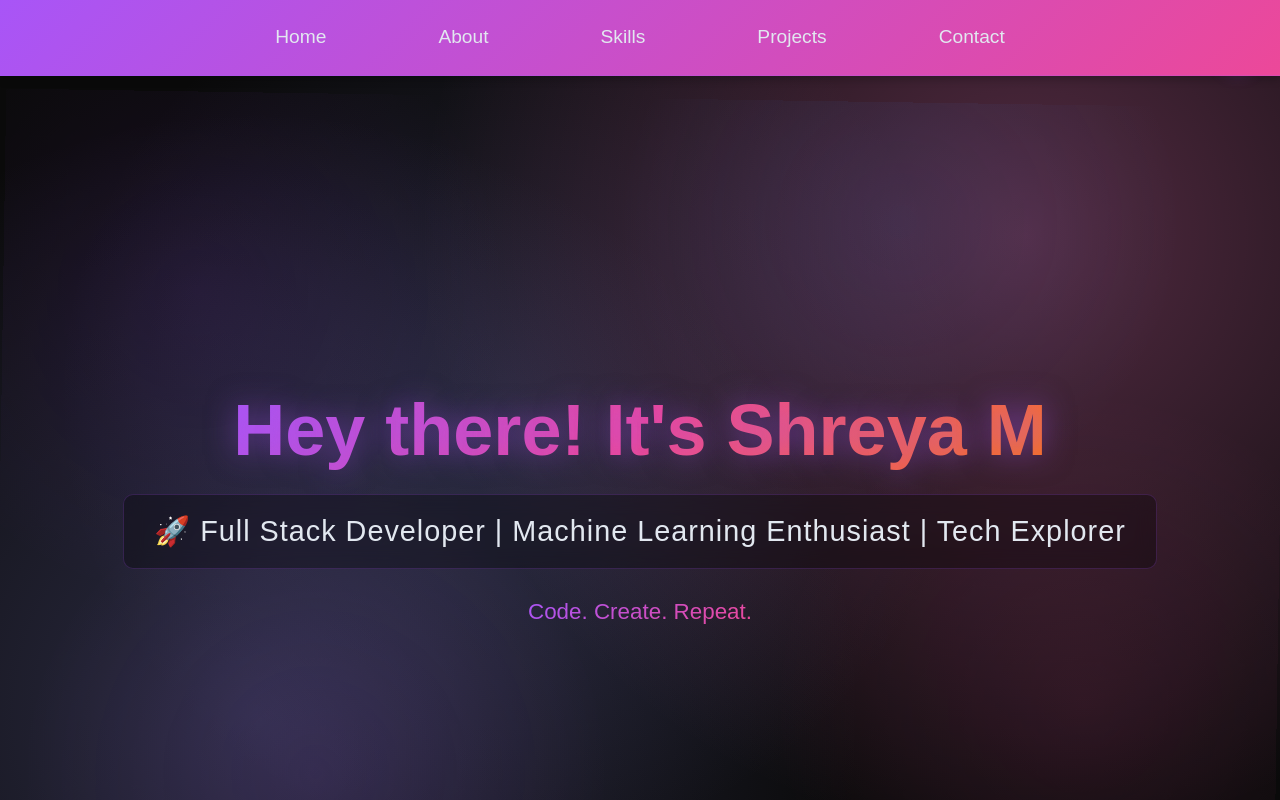
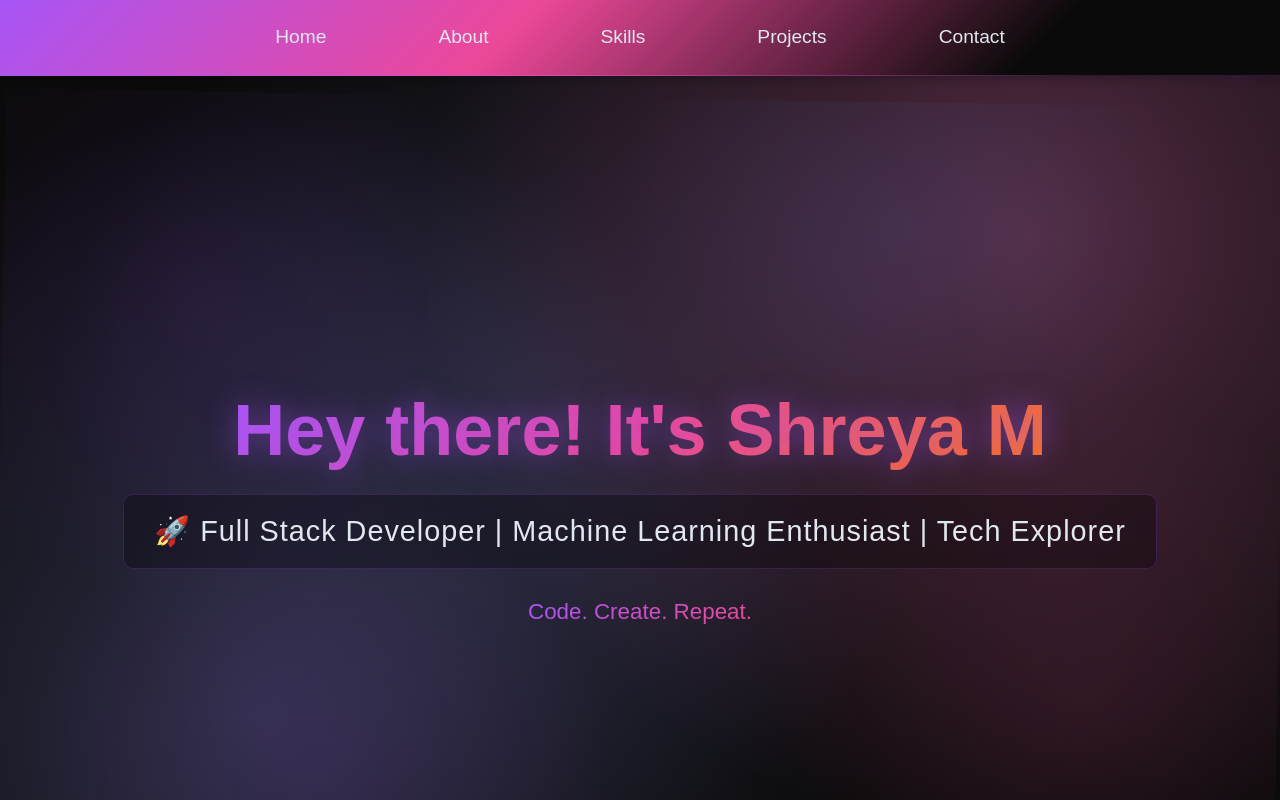
Before and after one commit to ShreyaMahadev/portfolio-website, a React (Create React App) app: page / in a window 1280 px wide. Shown: the top 800 px of the page. Built offline with nearby package versions, Linux system fonts and the light colour scheme.

Commit message:
Navbar styling

```diff
--- a/src/Components/Navbar.css
+++ b/src/Components/Navbar.css
@@ -1,7 +1,7 @@
 /* General Navbar Styling */
 .navbar {
 
-  background: linear-gradient(135deg, #a855f7, #ec4899);
+background: linear-gradient(135deg, #a855f7, #ec4899, #0a0a0a 80%);
 
   box-shadow: 0 4px 8px rgba(0, 0, 0, 0.2);
   padding: 15px 30px;
```
